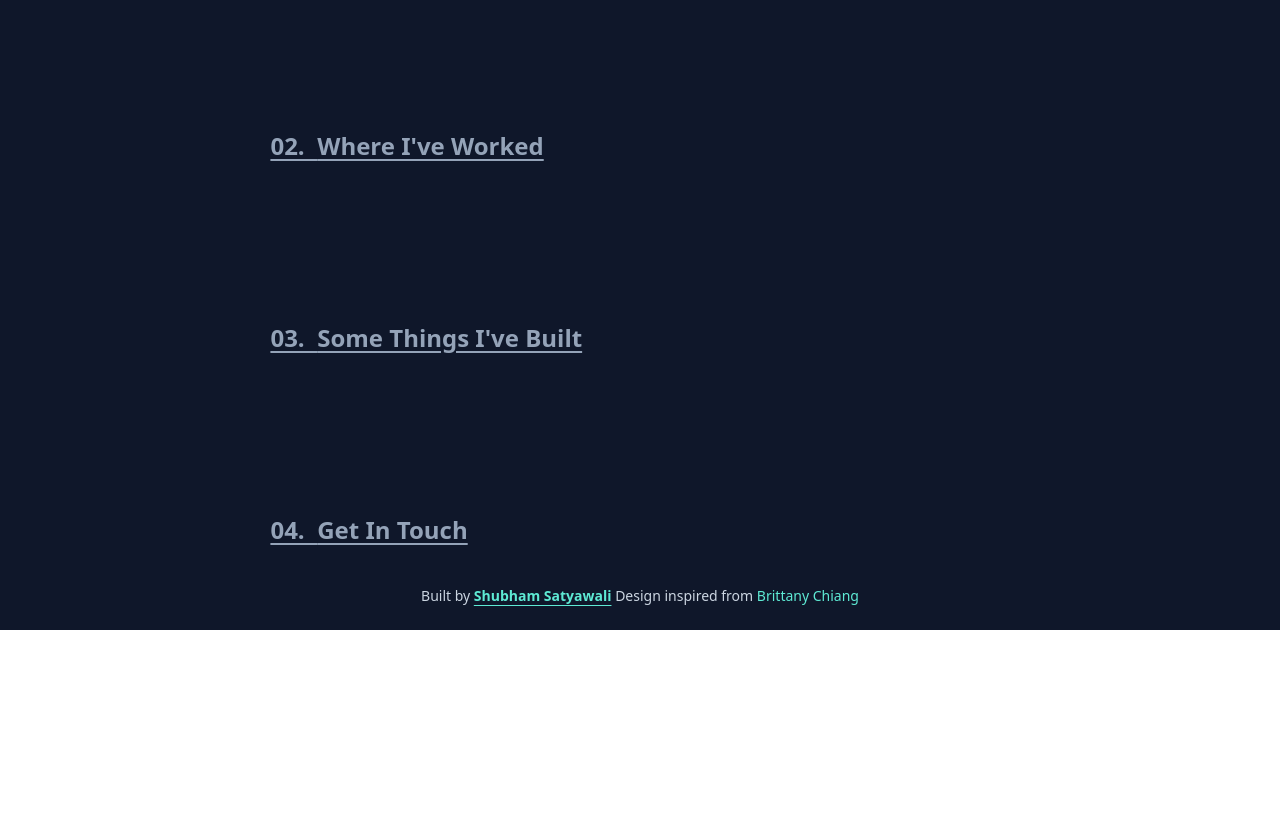
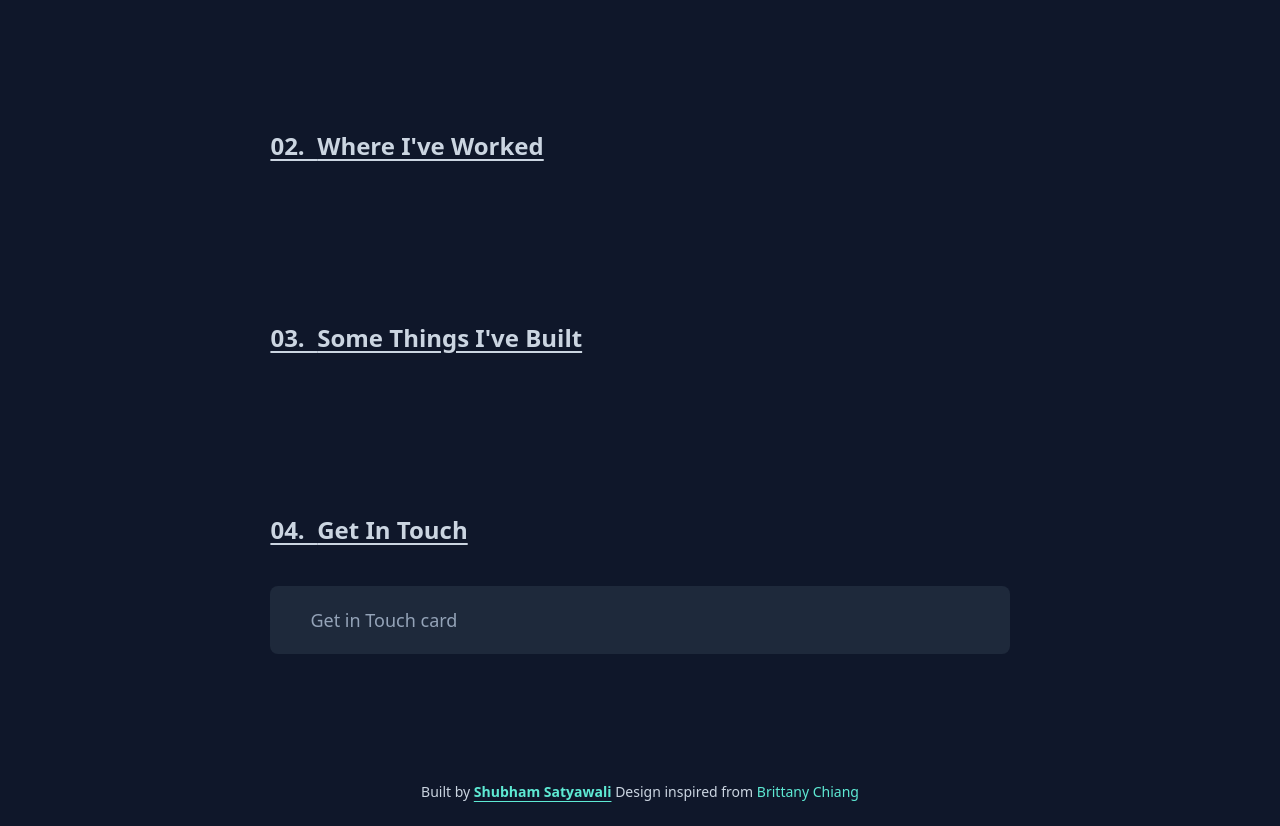
Before and after one commit to Shubham052000/portfolio-web-app, a React (Vite) app: page / in a window 1280 px wide. Shown: the part 1500-2326 px from the top of the page. Before the commit the page ends 2130 px from the top, so only its background shows below. Built offline with nearby package versions, Linux system fonts and the light colour scheme.

Commit message:
Adding anchor tag animations and few more changes

```diff
--- a/src/App.tsx
+++ b/src/App.tsx
@@ -4,7 +4,7 @@ import Experience from "./components/Experience";
 import Footer from "./components/Footer";
 import Header from "./components/Header";
 import MainPage from "./components/MainPage";
-import Work from "./components/Work";
+import Projects from "./components/Projects";
 
 function App() {
   return (
@@ -16,7 +16,7 @@ function App() {
           <div className="lg:w-3/5 mx-auto">
             <AboutMe />
             <Experience />
-            <Work />
+            <Projects />
             <Contact />
           </div>
         </div>
--- a/src/components/AboutMe.tsx
+++ b/src/components/AboutMe.tsx
@@ -1,9 +1,7 @@
-import React from "react";
-
 const AboutMe = () => {
   return (
     <section id="about" className="text-lg">
-      <h2 className="text-2xl font-semibold mb-10 flex flex-row underline underline-offset-4">
+      <h2 className="text-2xl text-slate-300 font-semibold mb-10 flex flex-row underline underline-offset-4">
         <span>01. &nbsp;</span> About Me
       </h2>
       <p className="mb-5">
--- a/src/components/Contact.tsx
+++ b/src/components/Contact.tsx
@@ -1,11 +1,12 @@
-import React from "react";
-
 const Contact = () => {
   return (
-    <section id="contact" className="mt-40 text-lg">
-      <h2 className="text-2xl font-semibold mb-10 flex flex-row underline underline-offset-4">
+    <section id="contact" className="mt-40 text-lg mb-32">
+      <h2 className="text-slate-300 text-2xl font-semibold mb-10 flex flex-row underline underline-offset-4">
         <span>04. &nbsp;</span> Get In Touch
       </h2>
+      <div className="container lg:max-w-3xl bg-slate-800 px-10 py-5 rounded-lg">
+        Get in Touch card
+      </div>
     </section>
   );
 };
--- a/src/components/Experience.tsx
+++ b/src/components/Experience.tsx
@@ -1,9 +1,7 @@
-import React from "react";
-
 const Experience = () => {
   return (
     <section id="experience" className="mt-40 text-lg">
-      <h2 className="text-2xl font-semibold mb-10 flex flex-row underline underline-offset-4">
+      <h2 className="text-slate-300 text-2xl font-semibold mb-10 flex flex-row underline underline-offset-4">
         <span>02. &nbsp;</span> Where I've Worked
       </h2>
       <p className="mb-5"></p>
--- a/src/components/Footer.tsx
+++ b/src/components/Footer.tsx
@@ -1,5 +1,3 @@
-import React from "react";
-
 const Footer = () => {
   return (
     <footer className="text-center mt-30">
--- a/src/components/Header.tsx
+++ b/src/components/Header.tsx
@@ -1,37 +1,30 @@
-import React from "react";
+import resume from "../static/resume.pdf";
 
 const Header = () => {
   return (
     <nav className="flex p-2 justify-end ">
       {/* Add image */}
       <div className="text-md flex gap-10 items-center">
-        <a
-          href="#"
-          className="hover:text-teal-500 duration-300 hover:underline underline-offset-4"
-        >
+        <a href="#" className="hover:text-teal-500 duration-150">
           <span className="text-teal-500">01. &nbsp;</span>About
         </a>
 
-        <a
-          href="#"
-          className=" hover:text-teal-500  duration-300 hover:underline underline-offset-4"
-        >
+        <a href="#" className=" hover:text-teal-500  duration-150 ">
           <span className="text-teal-500">02. &nbsp;</span>Experience
         </a>
-        <a
-          href="#"
-          className=" hover:text-teal-500 duration-300 hover:underline underline-offset-4"
-        >
+        <a href="#" className=" hover:text-teal-500 duration-150">
           <span className="text-teal-500">03. &nbsp;</span>Work
         </a>
-        <a
-          href="#"
-          className=" hover:text-teal-500 hover:underline underline-offset-4 duration-300"
-        >
+        <a href="#" className=" hover:text-teal-500 150">
           <span className="text-teal-500">04. &nbsp;</span>
           Contact
         </a>
-        <a className="px-4 py-2 border rounded-md border-teal-300 text-teal-500 hover:bg-teal-900 duration-300">
+        <a
+          className="px-4 py-2 border rounded-md border-teal-300 text-teal-500 hover:bg-teal-900 duration-300"
+          href={resume}
+          target="_blank"
+          rel="noopener noreferrer"
+        >
           Resume
         </a>
       </div>
--- a/src/components/MainPage.tsx
+++ b/src/components/MainPage.tsx
@@ -16,11 +16,13 @@ const MainPage = () => {
             designing) exceptional digital experiences. Currently, I'm focused
             on building front-end ReactJS applications with{" "}
             <a
-              className="text-teal-300 hover:underline underline-offset-4"
+              className="group text-teal-300 transition-all duration-300 ease-in-out"
               href="https://dxc.com/us/en/"
               target="_blank"
             >
-              DXC Technology
+              <span className="bg-left-bottom bg-gradient-to-r from-teal-300 to-teal-300 bg-[length:0%_1px] bg-no-repeat group-hover:bg-[length:100%_1px] transition-all duration-300 ease-out">
+                DXC Technology
+              </span>
             </a>
             .
           </p>
--- a/src/components/Work.tsx
+++ b/src/components/Projects.tsx
@@ -1,9 +1,7 @@
-import React from "react";
-
-const Work = () => {
+const Projects = () => {
   return (
     <section id="work" className="mt-40 text-lg">
-      <h2 className="text-2xl font-semibold mb-10 flex flex-row underline underline-offset-4">
+      <h2 className="text-slate-300 text-2xl font-semibold mb-10 flex flex-row underline underline-offset-4">
         <span>03. &nbsp;</span> Some Things I've Built
       </h2>
       <p className="mb-5"></p>
@@ -11,4 +9,4 @@ const Work = () => {
   );
 };
 
-export default Work;
+export default Projects;
```
Also changed, not shown: src/static/lastUpdated.txt (added), 1 other file (tests, documents, lock files or other folders).
